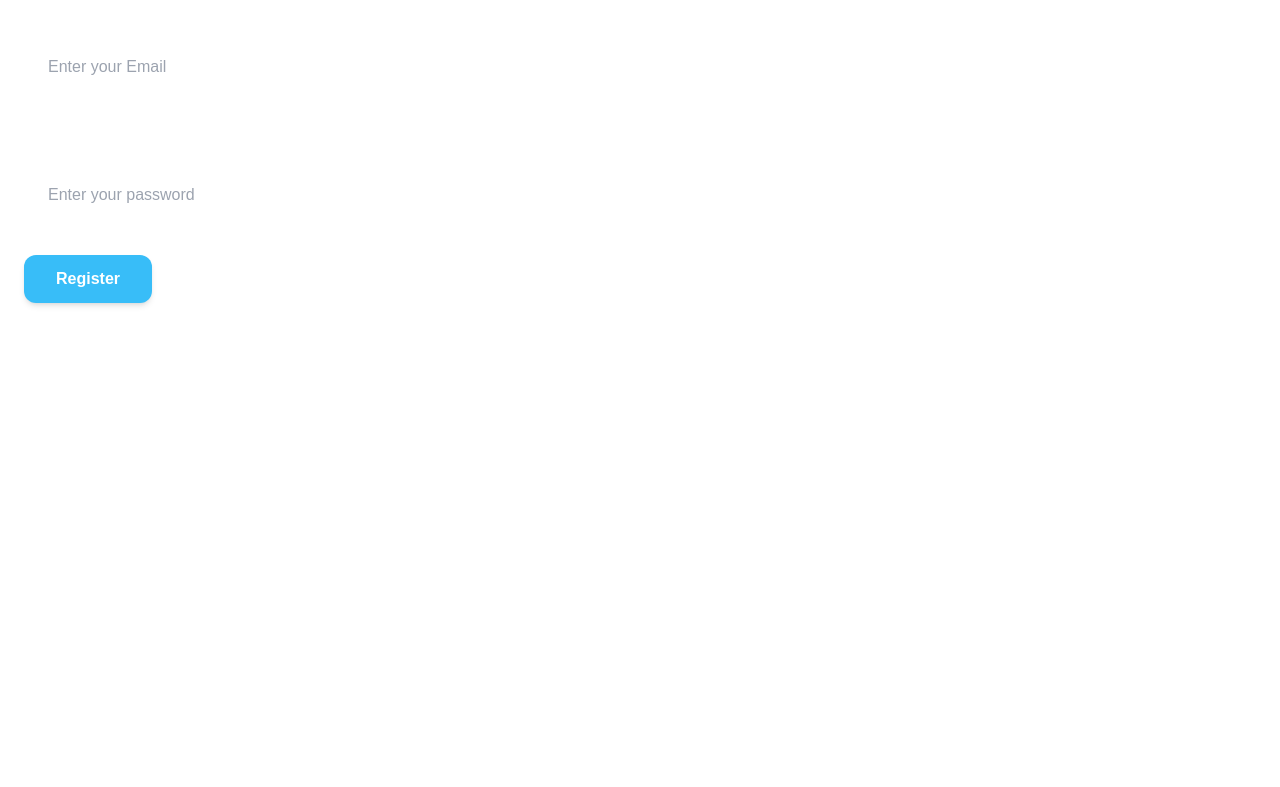
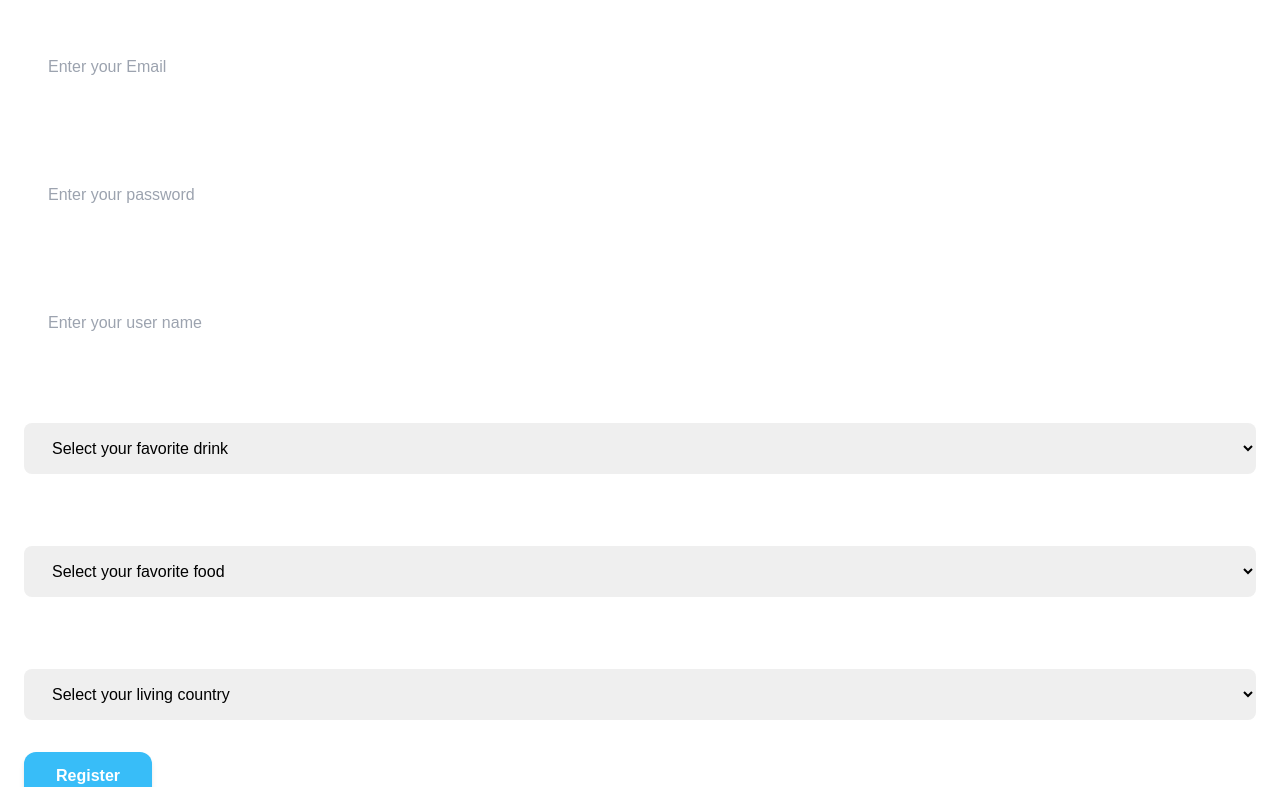
Before and after one commit to PingHsunTsai/FoodieChat, a Next.js app in the folder frontend/: page /auth/register in a window 1280 px wide. Shown: the part 155-942 px from the top of the page. Before the commit the page ends 800 px from the top, so only its background shows below. Built offline with nearby package versions, Linux system fonts and the light colour scheme.

Commit message:
update Users table with more features

```diff
--- a/frontend/src/app/auth/login/page.jsx
+++ b/frontend/src/app/auth/login/page.jsx
@@ -18,6 +18,8 @@ export default function Login() {
 
       if (res.token) {
         localStorage.setItem('token', res.token);
+        console.log('Login successful');
+        // Redirect to the chat page
       } else {
         throw new Error(res.error || 'Login failed');
       }
--- a/frontend/src/app/auth/register/page.jsx
+++ b/frontend/src/app/auth/register/page.jsx
@@ -1,9 +1,19 @@
 'use client';
 
-import { useState, useRef } from 'react';
+import { useState, useRef, use } from 'react';
 import { useRouter } from 'next/navigation';
 import { apiRequest } from '../../../route/api';
-import { handleError } from '../../../components';
+import { handleError, drinkOptions, foodOptions, countryOptions } from '../../../components';
+
+
+const renderOptions = (options) => {
+  return options.map((option) => (
+    <option key={option.value} value={option.value}>
+      {option.label}
+    </option>
+  ));
+};
+
 
 export default function Register() {
   const router = useRouter();
@@ -12,13 +22,16 @@ export default function Register() {
   const [form, setForm] = useState({
     email: '',
     password: '',
+    userName: '',
+    favoriteDrink: '',
+    favoriteFood: '',
+    livingCountry: '',
   });
   const [error, setError] = useState('');
 
   const handleChange = (e) => {
     const { name, value } = e.target;
     setForm({ ...form, [name]: value });
-    console.log(form);
   }
 
   const handleRegister = async (e) => {
@@ -29,12 +42,15 @@ export default function Register() {
       const res = await apiRequest(
         'http://localhost:5000/api/register',
         'POST',
-        { 'email': form.email, 'password': form.password });
-
-      if (res.message) {
-        router.push('/auth/login');
-      }
+        { 'email': form.email,
+          'password': form.password,
+          'userName': form.userName,
+          'favoriteDrink': form.favoriteDrink,
+          'favoriteFood': form.favoriteFood,
+          'livingCountry': form.livingCountry,
+        });
       setLoading(false);
+      if (res.message) { router.push('/auth/login'); }
     } catch (error) {
       setError(handleError(error));
       setLoading(false);
@@ -79,7 +95,62 @@ export default function Register() {
             text-black rounded-lg outline-none border-none font-medium"
           />
         </label>
-
+        <label className="flex flex-col">
+          <span className="text-white font-medium mb-4">
+            Your User Name
+          </span>
+          <input
+            type="text"
+            name="userName"
+            value={form.userName}
+            onChange={handleChange}
+            placeholder="Enter your user name"
+            className="bg-tertiary py-4 px-6 placeholder:text-secondary
+            text-black rounded-lg outline-none border-none font-medium"
+          />
+        </label>
+        <label className="flex flex-col">
+          <span className="text-white font-medium mb-4">
+            Your Favorite Drink
+          </span>
+          <select
+            name="favoriteDrink"
+            value={form.favoriteDrink}
+            onChange={handleChange}
+            className="bg-tertiary py-4 px-6 text-black rounded-lg outline-none border-none font-medium"
+          >
+            <option value="">Select your favorite drink</option>
+            {renderOptions(drinkOptions)}
+          </select>
+        </label>
+        <label className="flex flex-col">
+          <span className="text-white font-medium mb-4">
+            Your Favorite Food
+          </span>
+          <select
+            name="favoriteFood"
+            value={form.favoriteFood}
+            onChange={handleChange}
+            className="bg-tertiary py-4 px-6 text-black rounded-lg outline-none border-none font-medium"
+          >
+            <option value="">Select your favorite food</option>
+            {renderOptions(foodOptions)}
+          </select>
+        </label>
+        <label className="flex flex-col">
+          <span className="text-white font-medium mb-4">
+            Your Living Country
+          </span>
+          <select
+            name="livingCountry"
+            value={form.livingCountry}
+            onChange={handleChange}
+            className="bg-tertiary py-4 px-6 text-black rounded-lg outline-none border-none font-medium"
+          >
+            <option value="">Select your living country</option>
+            {renderOptions(countryOptions)}
+          </select>
+        </label>
         <button
             type="submit"
             className="bg-sky-400 py-3 px-8 outline-none w-fit
--- a/frontend/src/components/index.js
+++ b/frontend/src/components/index.js
@@ -1,7 +1,10 @@
 import NavigateButton from './NavigateButton';
 import handleError from './handleError';
-
+import { drinkOptions, foodOptions, countryOptions } from './userOption';
 export {
     NavigateButton,
     handleError,
+    drinkOptions,
+    foodOptions,
+    countryOptions,
 }
--- /dev/null
+++ b/frontend/src/components/userOption.jsx
@@ -0,0 +1,24 @@
+export const drinkOptions = [
+    { value: "Coffee", label: "Coffee" },
+    { value: "Tea", label: "Tea" },
+    { value: "Juice", label: "Juice" },
+    { value: "Water", label: "Water" },
+  ];
+
+export const foodOptions = [
+    { value: "Pizza", label: "Pizza" },
+    { value: "Sushi", label: "Sushi" },
+    { value: "Burger", label: "Burger" },
+    { value: "Salad", label: "Salad" },
+  ];
+
+export const countryOptions = [
+    { value: "USA", label: "USA" },
+    { value: "Canada", label: "Canada" },
+    { value: "UK", label: "UK" },
+    { value: "Germany", label: "Germany" },
+    { value: "Taiwan", label: "Taiwan" },
+    { value: "Italy", label: "Italy" },
+    { value: "Romania", label: "Romania" },
+    { value: "Swiss", label: "Swiss" },
+  ];
```
Also changed, not shown: 2 other files (tests, documents, lock files or other folders).
